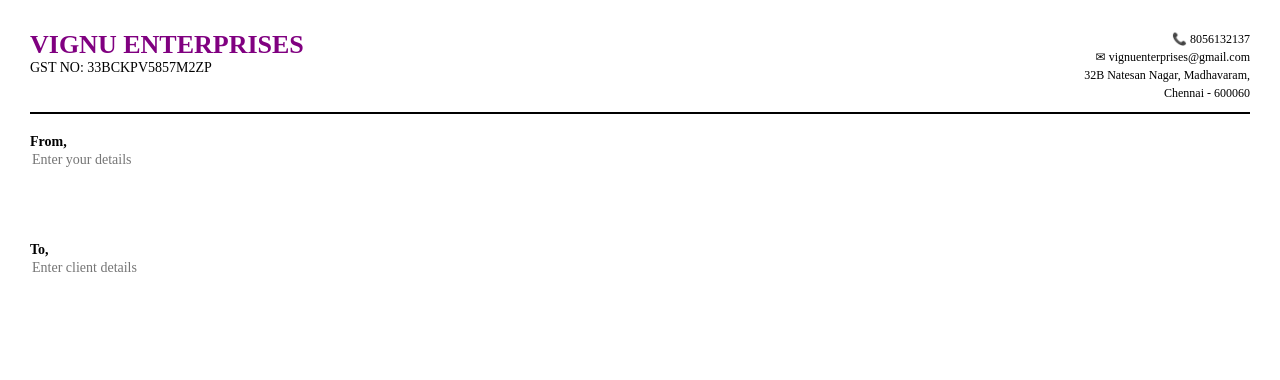
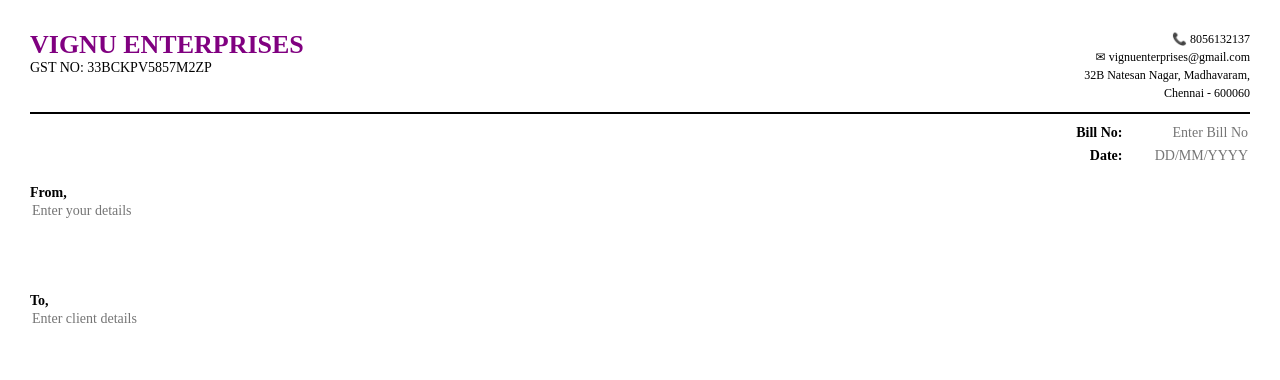
Before and after one commit to akshayakannan0503-arch/vignu-enterprises, a plain HTML site: page index.html in a window 1280 px wide. Drawn offline with Linux system fonts and the light colour scheme.

Commit message:
Update index.html
4

```diff
--- a/index.html
+++ b/index.html
@@ -47,6 +47,34 @@
 
   }
 
+  /* BILL + DATE */
+
+  .top-right {
+
+    text-align: right;
+
+    margin-top: 10px;
+
+  }
+
+  .top-right input {
+
+    border: none;              /* ❌ removed underline */
+
+    outline: none;
+
+    background: transparent;
+
+    width: 120px;
+
+    font-family: inherit;
+
+    font-size: 14px;
+
+    text-align: right;
+
+  }
+
   .section {
 
     margin-top: 20px;
@@ -77,7 +105,7 @@
 </style>
 </head>
 <body>
-<!-- HEADER (STATIC) -->
+<!-- HEADER -->
 <div class="header">
 <div>
 <div class="company">VIGNU ENTERPRISES</div>
@@ -94,15 +122,26 @@
     Chennai - 600060
 </div>
 </div>
-<!-- FROM SECTION (EDITABLE) -->
+<!-- BILL + DATE -->
+<div class="top-right">
+<div>
+<b>Bill No:</b>
+<input type="text" placeholder="Enter Bill No">
+</div>
+<div style="margin-top:5px;">
+<b>Date:</b>
+<input type="text" placeholder="DD/MM/YYYY">
+</div>
+</div>
+<!-- FROM -->
 <div class="section">
 <div class="label">From,</div>
-<textarea id="fromSection" rows="4" placeholder="Enter your details"></textarea>
+<textarea rows="4" placeholder="Enter your details"></textarea>
 </div>
-<!-- TO SECTION (EDITABLE) -->
+<!-- TO -->
 <div class="section">
 <div class="label">To,</div>
-<textarea id="toSection" rows="4" placeholder="Enter client details"></textarea>
+<textarea rows="4" placeholder="Enter client details"></textarea>
 </div>
 </body>
 </html>
```
